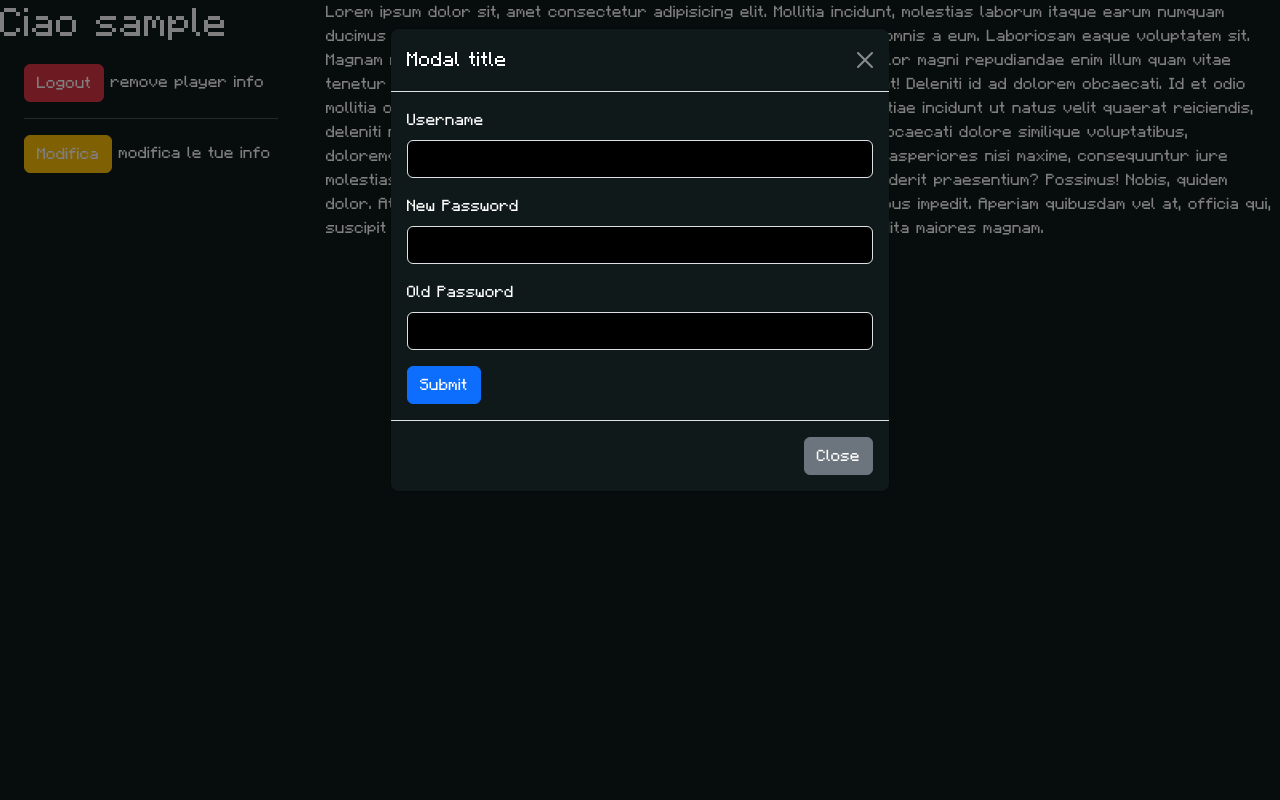
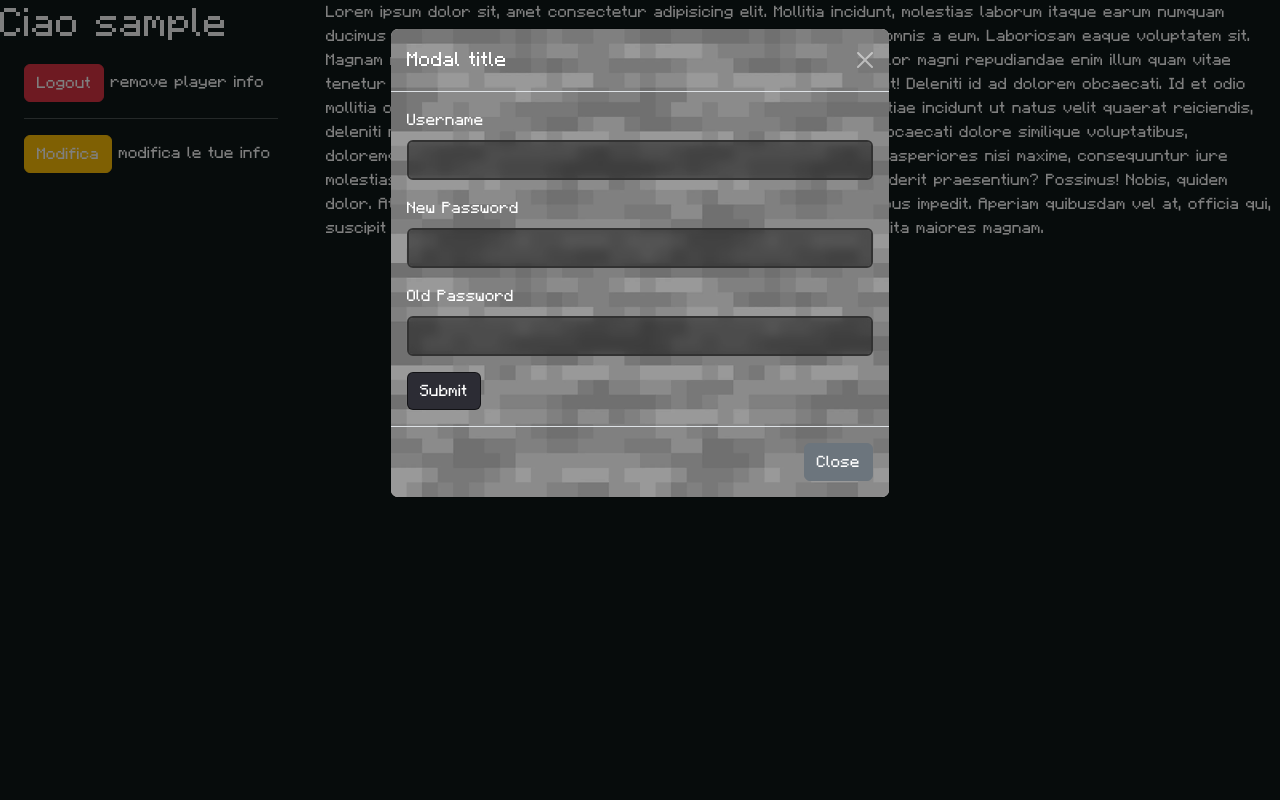
Before and after one commit to VettoriDanteMeucci/PHP-PJ, a PHP site: page /PHP-PJ/pages/profile.php in a window 1280 px wide, after a click on "Modifica". Run offline with PHP 8.4, Linux system fonts and the light colour scheme; the visitor is signed in with stand-in values (Sample User, id 1); data that the repository does not hold is empty.

Commit message:
forms styling

```diff
--- a/pages/profile.php
+++ b/pages/profile.php
@@ -39,7 +39,7 @@ echo $nav->getNav();
                 <div class="modal fade" id="staticBackdrop" data-bs-backdrop="static" data-bs-keyboard="false"
                     tabindex="-1" aria-labelledby="staticBackdropLabel" aria-hidden="true">
                     <div class="modal-dialog">
-                        <div class="modal-content bg-dark-1">
+                        <div class="modal-content bg-stone">
                             <div class="modal-header">
                                 <h1 class="modal-title fs-5" id="staticBackdropLabel">Modal title</h1>
                                 <button type="button" class="btn-close btn-close-white" data-bs-dismiss="modal"
@@ -47,7 +47,7 @@ echo $nav->getNav();
                             </div>
                             <div class="modal-body">
                                 <!-- Form -->
-                                <form action="../actions/updateuser.php"  method="POST">
+                                <form class="form-stone" action="../actions/updateuser.php"  method="POST">
                                     <div class="mb-3">
                                         <label for="username" class="form-label">Username</label>
                                         <input type="text" name="username" class="form-control" id="username">
--- a/pages/viewCreator.php
+++ b/pages/viewCreator.php
@@ -45,7 +45,7 @@ $colLen /= 3;
                 $page = $pages[$i+($col*$colLen)];
                 echo "
                   <li>
-                    <a class='text-black' href='http://localhost/PHP-PJ/pages/viewTutorial.php?id=$page[id]'>$page[name]</a>
+                    <a class='text-white' href='http://localhost/PHP-PJ/pages/viewTutorial.php?id=$page[id]'>$page[name]</a>
                   </li>
                 ";
               }
@@ -55,7 +55,7 @@ $colLen /= 3;
                 $page = $pages[$i+($col*$colLen)];
                 echo "
                   <li>
-                    <a class='text-black' href='http://localhost/PHP-PJ/pages/viewTutorial.php?id=$page[id]'>$page[name]</a>
+                    <a class='text-white' href='http://localhost/PHP-PJ/pages/viewTutorial.php?id=$page[id]'>$page[name]</a>
                   </li>
                 ";
             }
--- a/styles/global.css
+++ b/styles/global.css
@@ -71,6 +71,9 @@ body{
     background-color: var(--greendark-grass-1);
 }
 
+.navbar .dropdown-item:hover{
+    background-color: var(--greendark-grass-1);
+}
 
 .info{
     color: white;
@@ -82,6 +85,22 @@ body{
 }
 
 /* Form controller */
+.bg-stone{
+    background-image: url(../images/stone.jpg);
+    background-size: 50% 50%;
+}
+
+.form-stone input.form-control{
+    background-color: rgba(0, 0, 0, 0.45);
+    backdrop-filter: blur(5px);
+    border: 2px solid rgb(50, 50, 50)
+}
+
+.form-stone button.btn-primary{
+    background-color: rgb(44,44,52);
+    border-color: rgba(0, 0, 0, 0.589);
+}
+
 .form-control{
     background-color: black;
 }
```
Also changed, not shown: images/stone.jpg (added).
